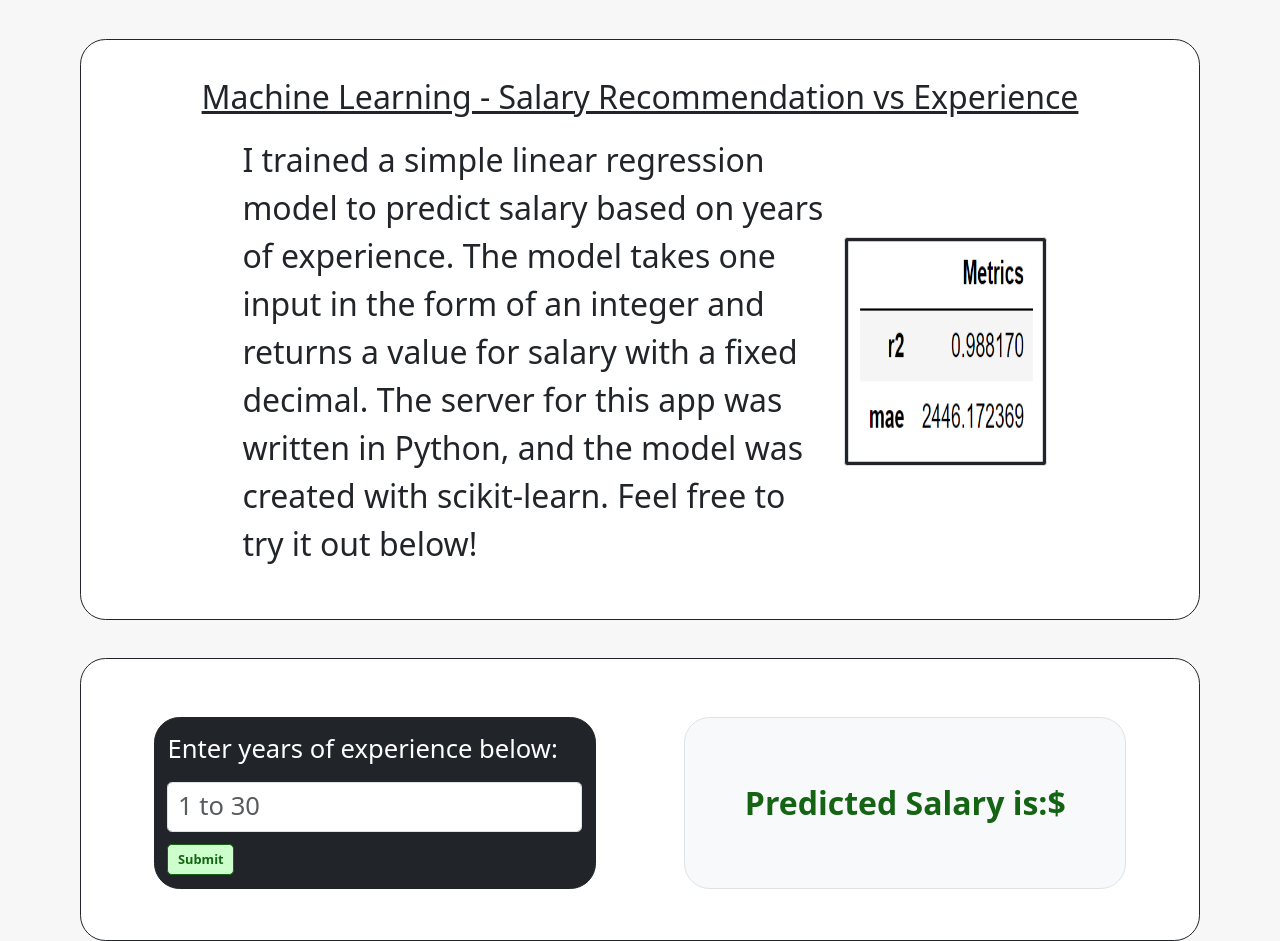
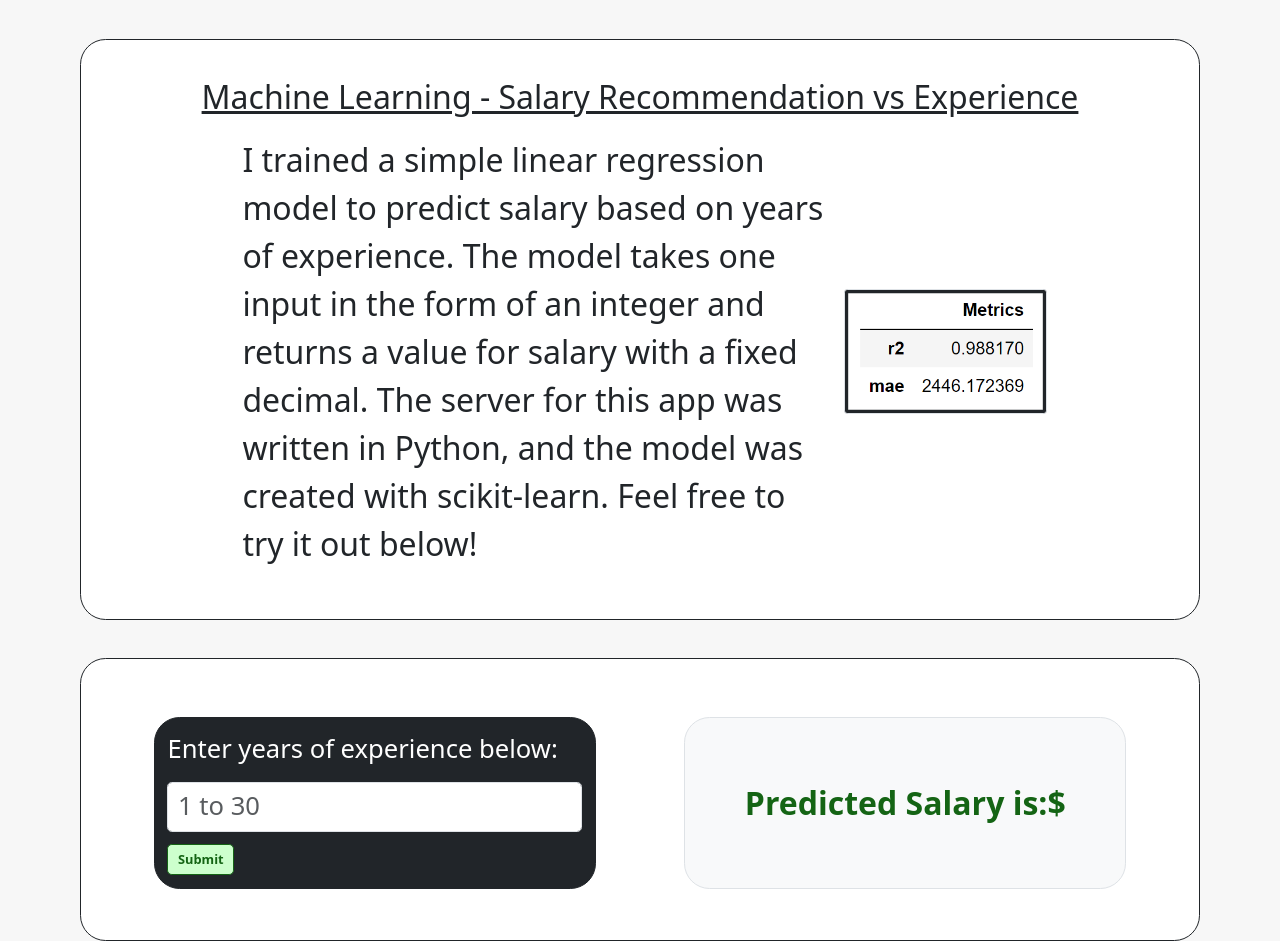
Before and after one commit to ctlcoding/mysite, a Flask app: page /ml in a window 1280 px wide. Shown: the part 43-984 px from the top of the page. Run offline with Flask 3, Linux system fonts and the light colour scheme; parts of the project's set-up code (start-up, migrations or seed data) failed here and were passed over; some libraries are stand-ins or nearby versions.

Commit message:
changed formatting

```diff
--- a/templates/partials/ml.html
+++ b/templates/partials/ml.html
@@ -5,11 +5,11 @@
             </div> -->
         <!-- Projects -->
         <h1 class="text-center" style="text-decoration: underline;">Machine Learning - Salary Recommendation vs Experience</h1>
-            <div class="text-left row align-items-center" style="width: 80%;">
-                <p class="my-3 col-md-9">I trained a simple linear regression model to predict salary based on years of experience.  The model takes one input in the form of an integer and returns a value for salary with a fixed decimal.
+            <div class="text-left row align-items-center h-auto" style="width: 80%;">
+                <p class="my-3 col-lg-9">I trained a simple linear regression model to predict salary based on years of experience.  The model takes one input in the form of an integer and returns a value for salary with a fixed decimal.
                 The server for this app was written in Python, and the model was created with scikit-learn.  Feel free to try it out below!
                 </p>
-                <img src="{{url_for('static',filename='metrics.png')}}" class="col-md-3 w-25 h-50 img-fluid img-thumbnail rounded-1 p-1 bg-dark" alt="...">
+                <img src="{{url_for('static',filename='metrics.png')}}" class="col-lg-3 h-auto img-fluid img-thumbnail rounded-1 p-1 bg-dark" alt="...">
             </div>
     </div>
 </div>
```
